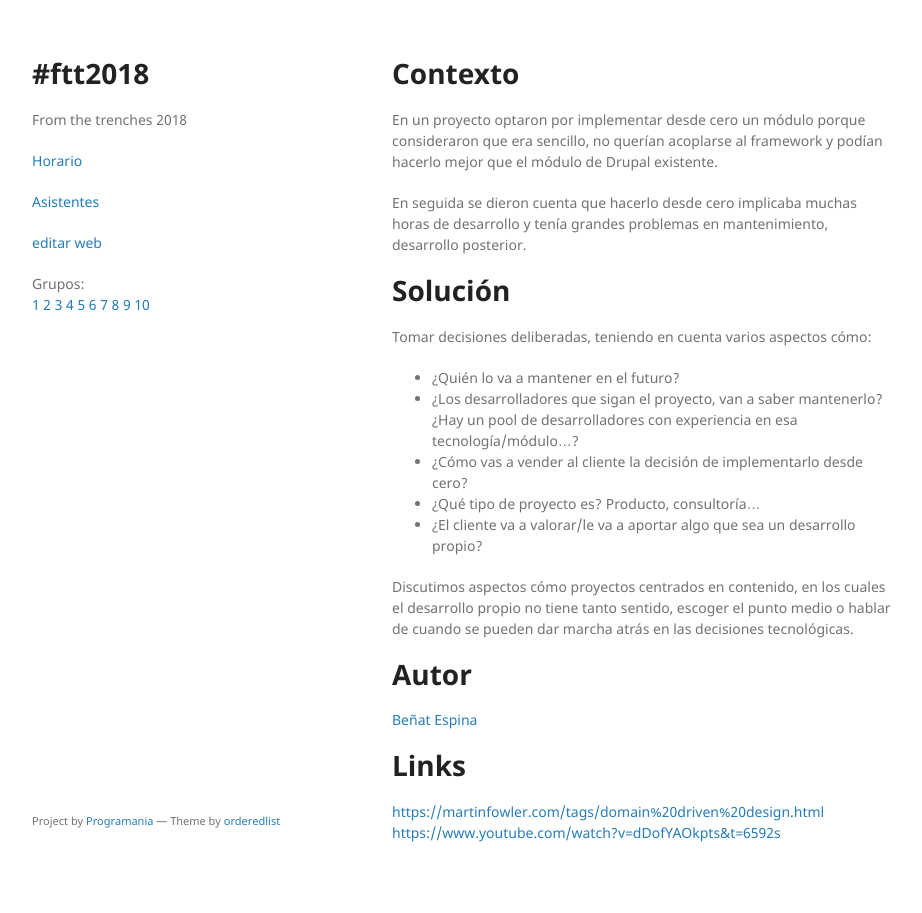
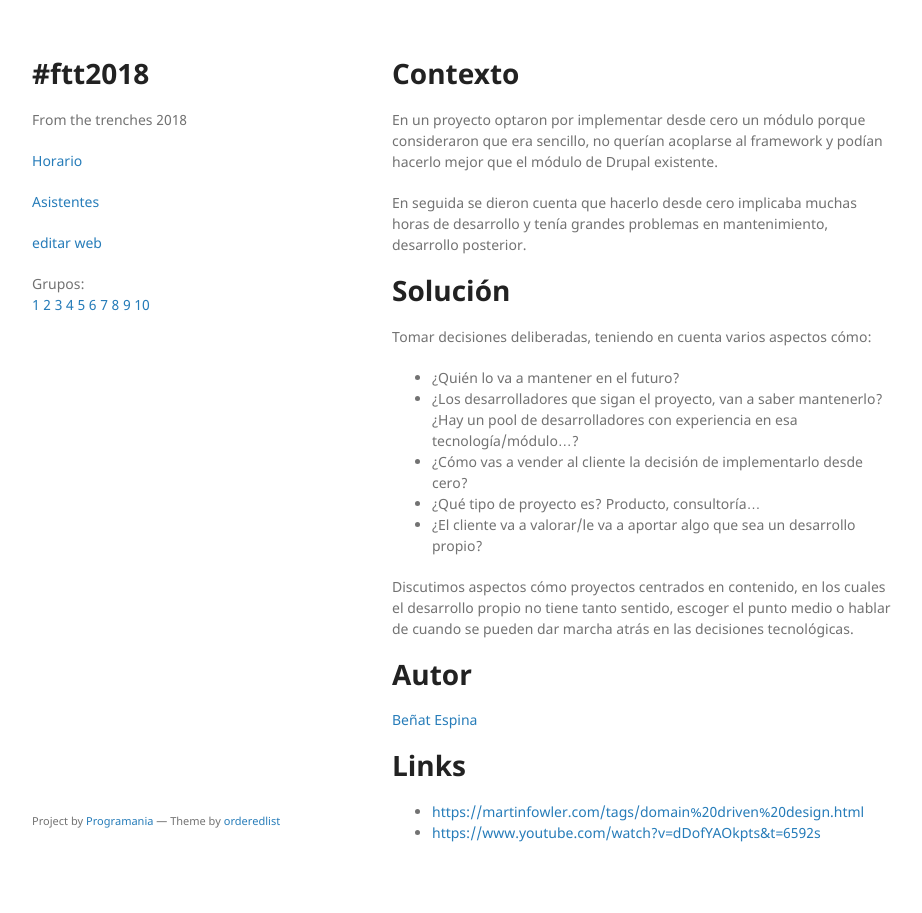
Before and after one commit to xala3pa/ftt2018, a Jekyll site: the page built from experiencias/39.md, in a window 1280 px wide. Shown: the whole page, without its empty margins (178-1100 px from the left). Built offline with Jekyll 4.4.1, drawn with Linux system fonts in a browser that asks for light colours; our own code applies the rules of GitHub Pages for plain Markdown files.

Commit message:
Links en una lista

```diff
--- a/experiencias/39.md
+++ b/experiencias/39.md
@@ -21,5 +21,5 @@ Discutimos aspectos cómo proyectos centrados en contenido, en los cuales el des
 [Beñat Espina](https://twitter.com/benatespina)
 
 # Links
-[https://martinfowler.com/tags/domain%20driven%20design.html](https://martinfowler.com/tags/domain%20driven%20design.html)
-[https://www.youtube.com/watch?v=dDofYAOkpts&t=6592s](https://martinfowler.com/tags/domain%20driven%20design.html)
+- [https://martinfowler.com/tags/domain%20driven%20design.html](https://martinfowler.com/tags/domain%20driven%20design.html)
+- [https://www.youtube.com/watch?v=dDofYAOkpts&t=6592s](https://martinfowler.com/tags/domain%20driven%20design.html)
```
